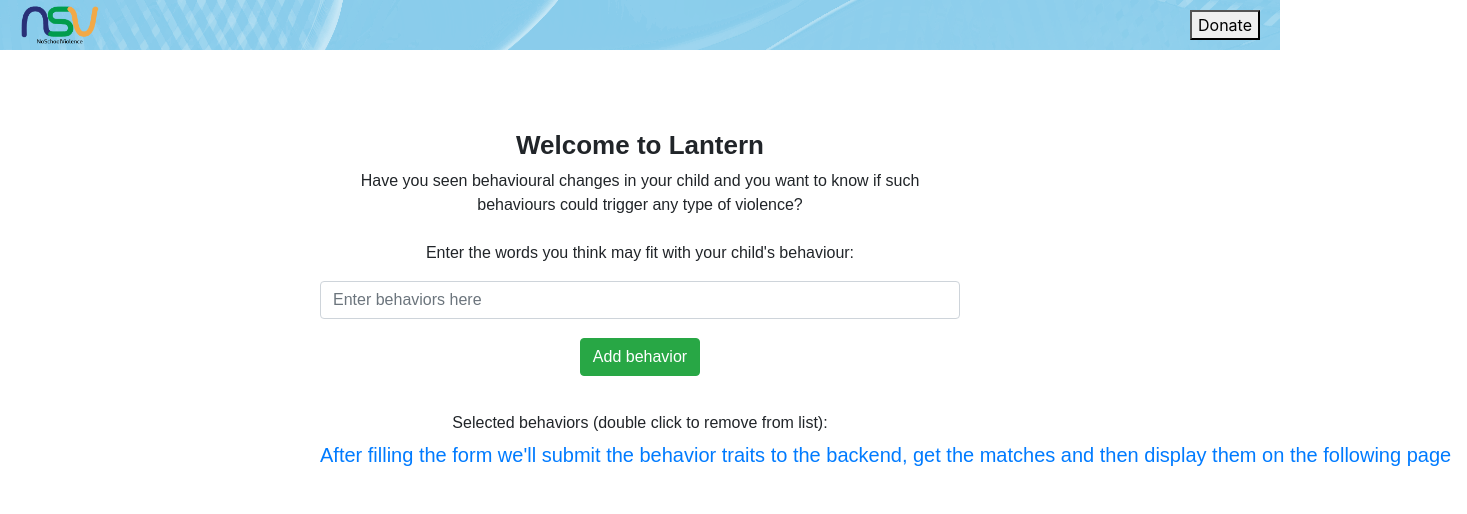
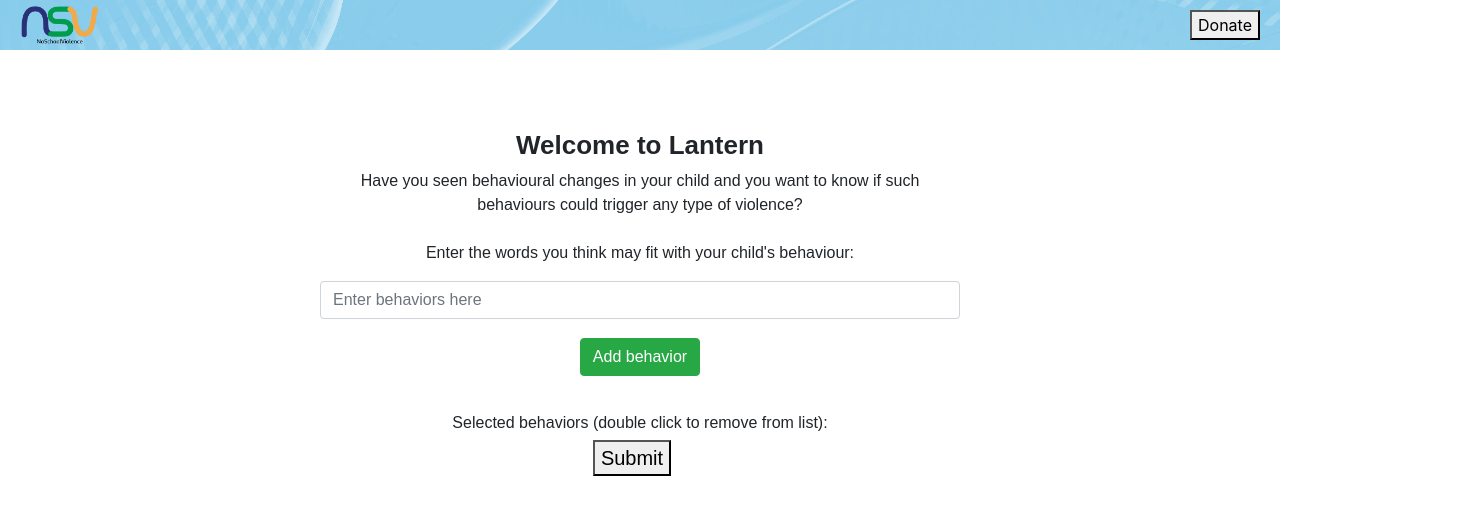
Before and after one commit to egarcia1868/no-school-violence, a React (Create React App) app: page / in a window 1280 px wide. Shown: the top 514 px of the page, 1467 px wide, since content can reach past the window. Built offline with nearby package versions, Linux system fonts and the light colour scheme.

Commit message:
some changes!
1. Added an alert box to have the user to enter something and thus prevent the list to fill with empty slots.
2. Commented line 79 and right above added the 'submit' button.

```diff
--- a/src/pages/Form.js
+++ b/src/pages/Form.js
@@ -25,8 +25,13 @@ const Form = (props) => {
       }
     })
     if (found === false) {
-      setSelectedBehaviors( selectedBehaviors.concat({value : search.toLowerCase(), id: idCount}));
-      setIdCount(idCount+1);
+      if (search.length === 0){
+        alert("Please, enter a behavior to continue.");
+      }
+      else {
+        setSelectedBehaviors( selectedBehaviors.concat({value : search.toLowerCase(), id: idCount}));
+        setIdCount(idCount+1);
+      }
   };
   }
 
@@ -70,7 +75,8 @@ const Form = (props) => {
         className="navbar-brand"
         to="/results"
       >
-        After filling the form we'll submit the behavior traits to the backend, get the matches and then display them on the following page
+          <button>Submit</button>
+          {/*After filling the form we'll submit the behavior traits to the backend, get the matches and then display them on the following page*/}
       </Link>
     </section>
   )
```
